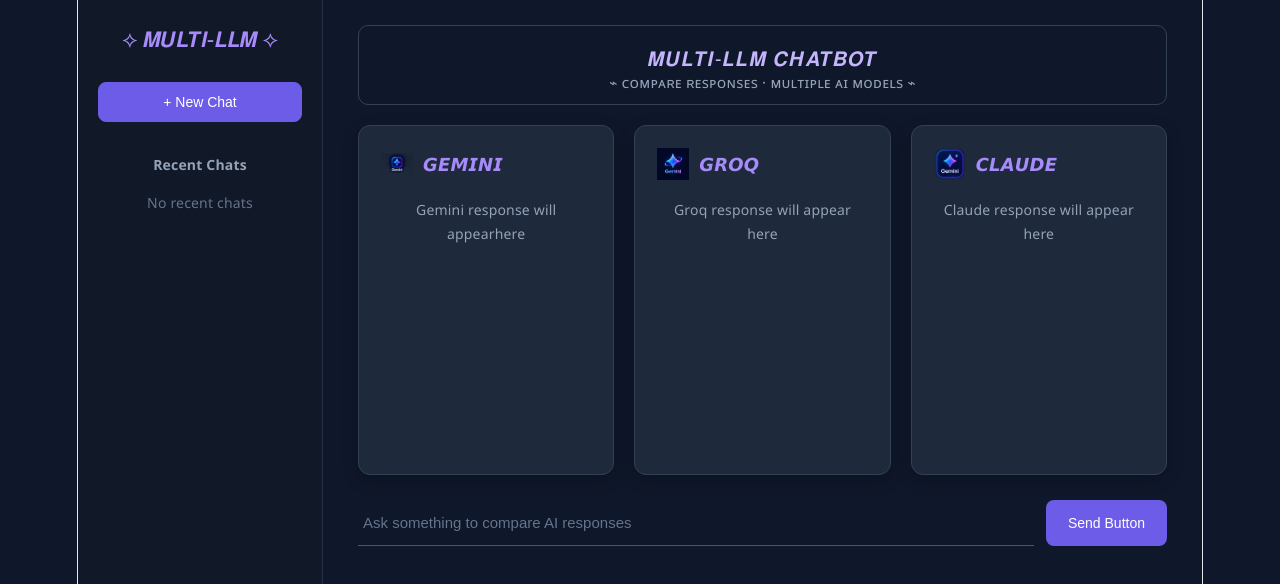
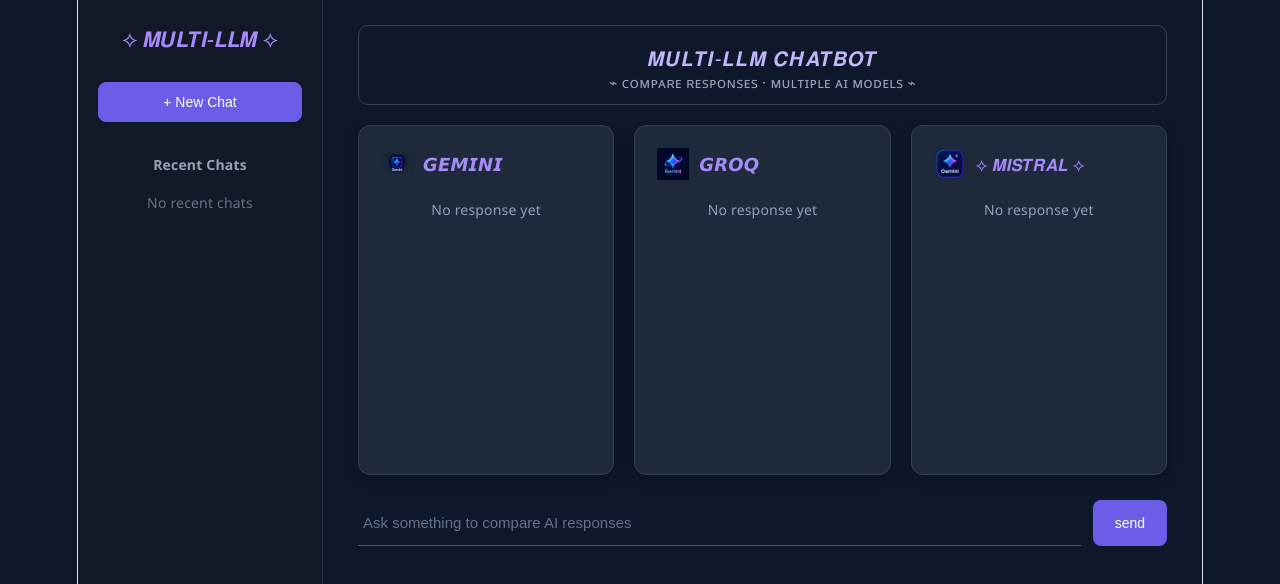
Before and after one commit to lavkushhh123/multi-llm-chatbot, a React (Vite) app: page / in a window 1280 px wide. Shown: the top 584 px of the page. Built offline with nearby package versions, Linux system fonts and the light colour scheme.

Commit message:
added api integration

```diff
--- a/src/App.jsx
+++ b/src/App.jsx
@@ -1,13 +1,66 @@
+
 import { useState } from 'react'
-import heroImg from './assets/hero.png'
-import reactLogo from './assets/react.svg'
-import viteLogo from './assets/vite.svg'
 import './App.css'
 import geminiIcon from './assets/gemini.png'
 import groqIcon from './assets/groq.png'
 import claudeIcon from './assets/claude.png'
 
- function App() {                                        {/* App()this is the main component of webpage */}
+ function App() {
+
+  // User input me jo prompt likhega, wo yaha store hoga
+  const [prompt, setPrompt] = useState("");
+
+  // Gemini, Groq aur Mistral ke responses yaha store honge
+  const [responses, setResponses] = useState([]);
+
+  // API request chal rahi hai ya nahi, ye track karega
+  const [loading, setLoading] = useState(false);
+
+  // Ye function user ke prompt ko backend par send karega
+  const sendPrompt = async () => {
+
+    // Agar input empty hai to API call nahi hogi
+    if (!prompt.trim()) {
+      return;
+    }
+
+    // API request start hote hi loading true
+    setLoading(true);
+
+    try {
+
+      // React se hamare backend /api/chat par request bhej rahe hain
+      const response = await fetch("/api/chat", {
+        method: "POST",
+
+        // Backend ko bata rahe hain ki data JSON format me hai
+        headers: {
+          "Content-Type": "application/json"
+        },
+
+        // User ka prompt JSON me convert karke bhej rahe hain
+        body: JSON.stringify({
+          prompt: prompt
+        })
+      });
+
+      // Backend se aaya JSON response JavaScript object me convert hoga
+      const data = await response.json();
+
+      // Gemini, Groq aur Mistral ke responses state me save honge
+      setResponses(data.responses);
+
+    } catch (error) {
+
+      // Agar API request me error aaye to console me show hoga
+      console.error("Error:", error);
+
+    } finally {
+
+      // Request complete hone ke baad loading false
+      setLoading(false);
+    }
+  };
 
   return (
       < div className = "app">
@@ -40,7 +93,15 @@
             <img src={geminiIcon} alt="Gemini" />
             <h3> 𝙂𝙀𝙈𝙄𝙉𝙄 </h3>
             </div>
-            <p>Gemini response will appearhere</p>
+            <p>
+              {responses.find((item) => item.provider === "Gemini")?.success    // responses.find(...) responses array ke andar Gemini ka response find karta hai.
+              ? responses.find((item) => item.provider === "Gemini").response   // item.provider === "Gemini" check karta hai ki current item Gemini ka hai ya nahi.
+              : loading             //?.success check karta hai ki Gemini API successfully response de payi ya nahi.
+              ? "GEnerating response..."
+              : "No response yet"
+              }
+
+            </p>
             </div>
 
             <div className = "response-card">
@@ -49,16 +110,28 @@
              <img src={groqIcon} alt="Groq" />
             <h3> 𝙂𝙍𝙊𝙌 </h3>
             </div>
-              <p>Groq response will appear here</p>
+           <p>
+            {responses.find((item) => item.provider === "Groq")?.success
+            ? responses.find((item) => item.provider === "Groq").response
+            : loading
+            ? "Generating response..."
+            : "No response yet"}
+          </p>
             </div>
 
             <div className = "response-card">
 
               <div className="card-header">
               <img src={claudeIcon} alt="Claude" />
-               <h3> 𝘾𝙇𝘼𝙐𝘿𝙀 </h3>
+               <h3> ⟡ 𝙈𝙄𝙎𝙏𝙍𝘼𝙇 ⟡ </h3>
               </div>
-              <p>Claude response will appear here</p>
+        <p>
+          {responses.find((item) => item.provider === "Mistral")?.success
+            ? responses.find((item) => item.provider === "Mistral").response
+            : loading
+              ? "Generating response..."
+              : "No response yet"}
+        </p>
             </div>
         </section>
 
@@ -68,9 +141,14 @@
 
           <input
           type = "text"
-          placeholder= "Ask something to compare AI responses"/>
+          placeholder= "Ask something to compare AI responses"
 
-          <button>Send Button</button>
+          // input me jo user type krega vo prompt state me save hoga
+          value = {prompt}
+          // hr typing ke sath prompt ki value change hogi
+          onChange = {(e) => setPrompt (e.target.value)}
+          />
+          <button onClick={sendPrompt}>{loading ? "Sending...":"send"}</button>
         </div>
 
       </main>
```
Also changed, not shown: api/chat.js (added, +150 -0 lines), 1 other file (tests, documents, lock files or other folders).
